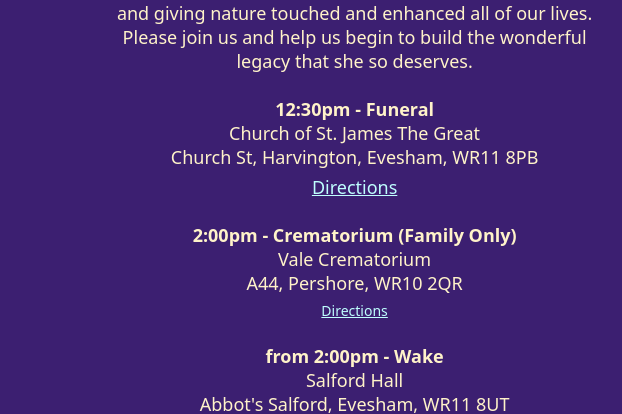
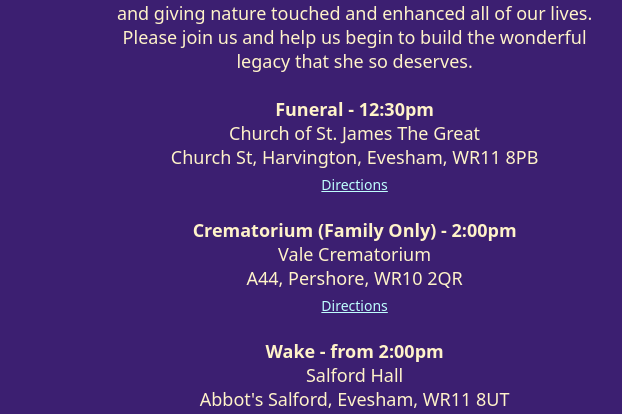
Before and after one commit to mr-stezz/funeral-site, a plain HTML site: page index.html in a window 1280 px wide. Shown: the part 359-773 px from the top of the page, 567-1189 px from the left. Drawn offline with Linux system fonts and the light colour scheme; a web font is replaced by a local one.

Commit message:
Add more formatting

```diff
--- a/index.html
+++ b/index.html
@@ -21,19 +21,19 @@
           <p contenteditable="true">
             On the 1<sup>st</sup> of October our dearest Karen passed away.<br><br>
             Karen’s closest family would like to invite you to join us on Friday 18<sup>th</sup> October to celebrate her wonderful life. Karen was an amazing person whose warm, fun loving and giving nature touched and enhanced all of our lives. Please join us and help us begin to build the wonderful legacy that she so deserves.
-          </p><strong contenteditable="true">12:30pm - Funeral</strong>
-          <p contenteditable="true">Church of St. James The Great<br> Church St, Harvington, Evesham, WR11 8PB <a class="u-block u-mt--" href="https://goo.gl/maps/s8sK6zBwkX7w9yQY9">Directions</a></p><strong contenteditable="true">2:00pm - Crematorium (Family Only)</strong>
-          <p contenteditable="true">Vale Crematorium<br> A44, Pershore, WR10 2QR <a class="u-block u-mt-- u-small" href="https://goo.gl/maps/jDadF2CqVJMF7ViH6">Directions</a></p><strong contenteditable="true">from 2:00pm - Wake</strong>
+          </p><strong contenteditable="true">Funeral - 12:30pm</strong>
+          <p contenteditable="true">Church of St. James The Great<br> Church St, Harvington, Evesham, WR11 8PB <a class="u-block u-mt-- u-small" href="https://goo.gl/maps/s8sK6zBwkX7w9yQY9">Directions</a></p><strong contenteditable="true">Crematorium (Family Only) - 2:00pm</strong>
+          <p contenteditable="true">Vale Crematorium<br> A44, Pershore, WR10 2QR <a class="u-block u-mt-- u-small" href="https://goo.gl/maps/jDadF2CqVJMF7ViH6">Directions</a></p><strong contenteditable="true">Wake - from 2:00pm</strong>
           <p contenteditable="true">Salford Hall<br> Abbot's Salford, Evesham, WR11 8UT <a class="u-block u-mt-- u-small" href="https://g.page/SalfordHallHotel?share">Directions</a></p>
           <p contenteditable="true">
             <strong>Flowers can be sent to:</strong><br>
             Bidford Funeralcare<br>
             98 High Street, Bidford on Avon Warwickshire B50 4AF<br>
-            Tel: <a href="tel:01789773482">01789 773 482</a><br><br>
+            <span class="u-small">Tel: <a href="tel:01789773482" class="silent">01789 773 482</a></span><br><br>
             <strong>Or Donations in memory of to:</strong><br>
             <a href="https://www.birminghamdogshome.org.uk/support-us#gifts-in-memoriam">Birmingham Dogs Home</a><br>
             Catherine-De-Barnes Lane, Catherine-De-Barnes, Solihull B92ODJ<br>
-            Tel: <a href="tel:01216435211">0121 643 5211</a><br><br>
+            <span class="u-small">Tel: <a href="tel:01216435211" class="silent">0121 643 5211</a></span><br><br>
             Registered Charity Number: 222436 Company Registration Number: 662947<br>
             <strong>Thank you</strong>
           </p>
```
